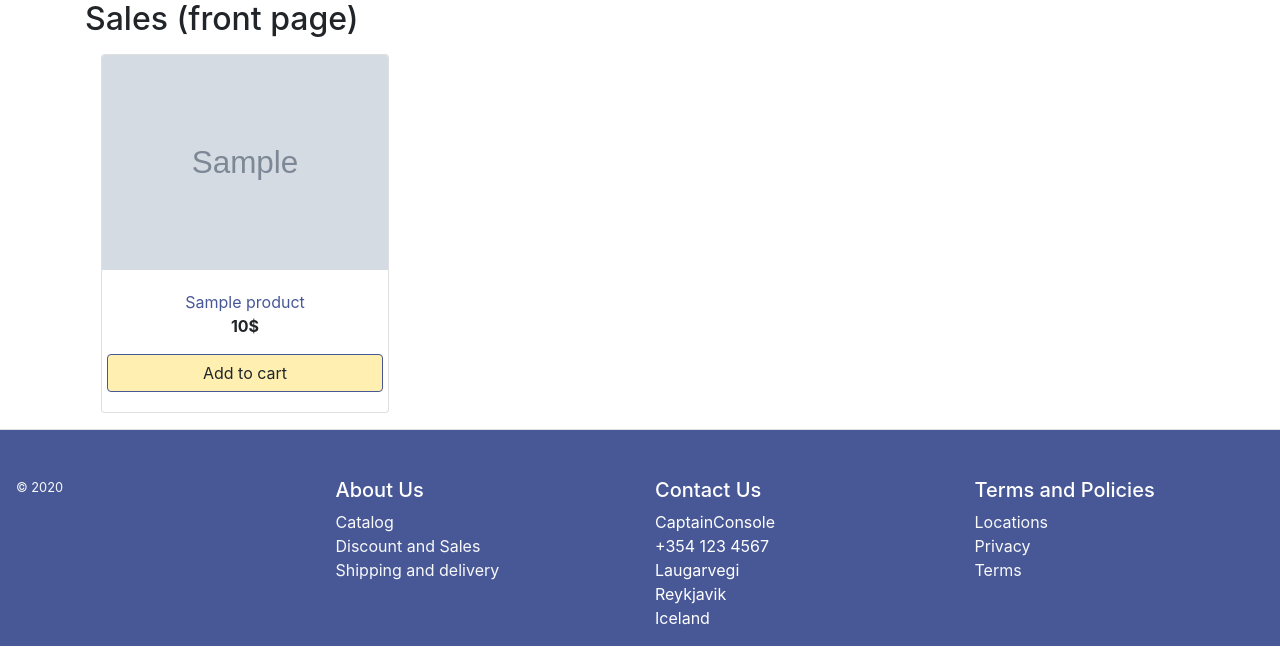
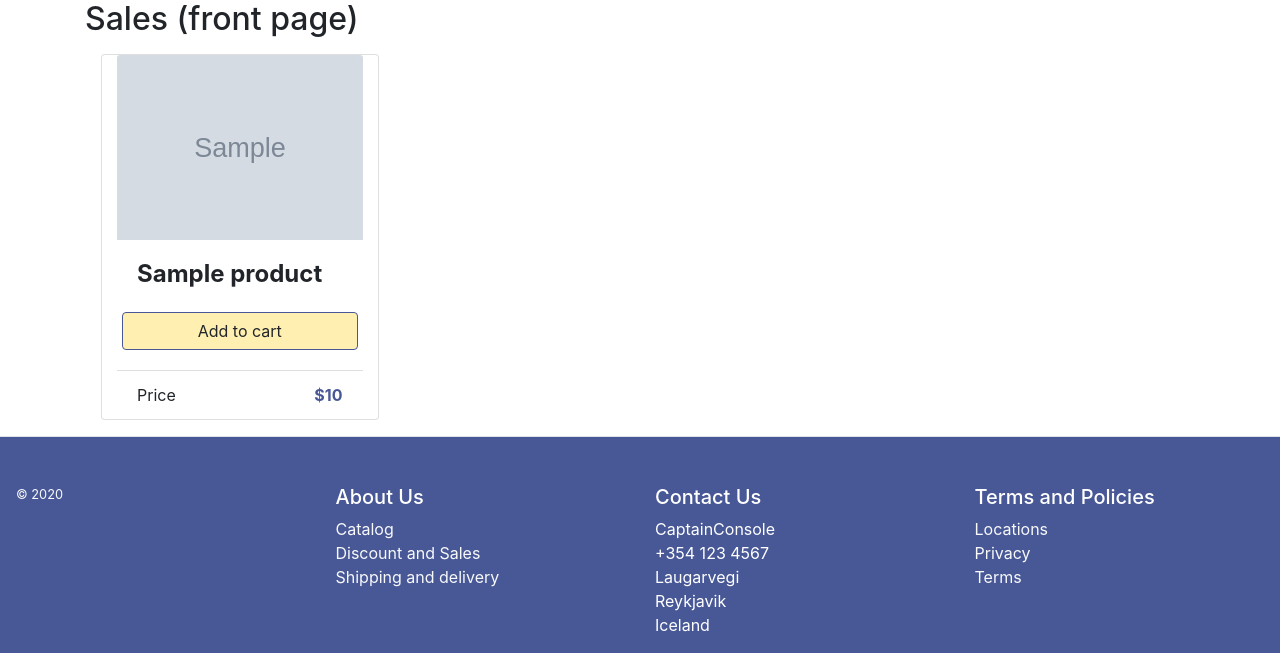
Before and after one commit to vln2/CaptainConsole, a Django app: template CaptainConsole/templates/pages/sales.html in a window 1280 px wide. Shown: the part 134-800 px from the top of the page. Run offline with Django 3.2, Linux system fonts and the light colour scheme; the template is opened without the code that fills it: most values are stand-ins (such as "Sample title", 1, 10 or a date in 2020); grey boxes marked "Sample" are stand-in pictures; parts of the project's set-up code (start-up, migrations or seed data) failed here and were passed over; some libraries are stand-ins or nearby versions.

Commit message:
new product cards

```diff
--- a/CaptainConsole/templates/components/product_card.html
+++ b/CaptainConsole/templates/components/product_card.html
@@ -1,19 +1,20 @@
 
 <!-- Single product cards-->
-<div class="card my-3 mx-3 shadow-sm rounded" style="width: 18rem;">
-        <!-- CARD IMAGE -->
-        <a href="/product/{{product.id}}/{{product.slug}}" ><img src="{{product.thumb.url}}" class="card-img-top img-fluid" alt="..."></a>
-        <!-- CARD TEXT -->
-        <div>
-            {% if product.discount > 0 and product.discount < product.price%}
-                <span>Sale</span>
-                <span>?? %</span>
-            {% endif %}
-        </div>
-        <div class="card-body text-center ">
-            <a href="/product/{{product.id}}/{{product.slug}}" >{{ product.name }}</a>
-            <p class="font-weight-bold blue-text">{{ product.price }}$ </p>
 
+<div class="card my-3 mx-3 shadow-sm rounded col-sm-12 col-md-4 col-xl-3">
+    <!--Card image-->
+    <div class="product-image">
+        <a href="/product/{{product.id}}/{{product.slug}}">
+            <img src="{{product.thumb.url}}" class="card-img-top img-fluid" alt="">
+        </a>
+    </div>
+    <!--Card content-->
+    <div class="card-body d-flex flex-column justify-content-between">
+        <!--Title-->
+        <h4 class="card-title font-weight-bold mb-2">{{ product.name }}</h4>
+        <!-- //rating -->
+        <p class="card-text"></p>
+        <div class="text-right">
             <form method="POST" action="{% url 'add_to_cart' product.id %}">
                 <fieldset class="row" data-toggle="buttons">
                     {% csrf_token %}
@@ -22,5 +23,11 @@
                 </fieldset>
             </form>
         </div>
-
     </div>
+    <div class="card-footer bg-transparent d-flex justify-content-between">
+        <span>Price</span>
+        <div>
+        <strong class="text-primary font-weight-bold">${{ product.price }}</strong>
+        </div>
+    </div>
+</div>
--- a/CaptainConsole/templates/pages/product_list.html
+++ b/CaptainConsole/templates/pages/product_list.html
@@ -38,7 +38,7 @@
         </aside>
 
         <main class="container col-xl-10 col-md-9 pt-3">
-            <section class="container d-flex flex-wrap justify-content-center">
+            <section class="container d-flex flex-wrap justify-content-center ">
                 {% for product in products %}
                     {% include "../components/product_card.html"%}
                 {% endfor %}
```
